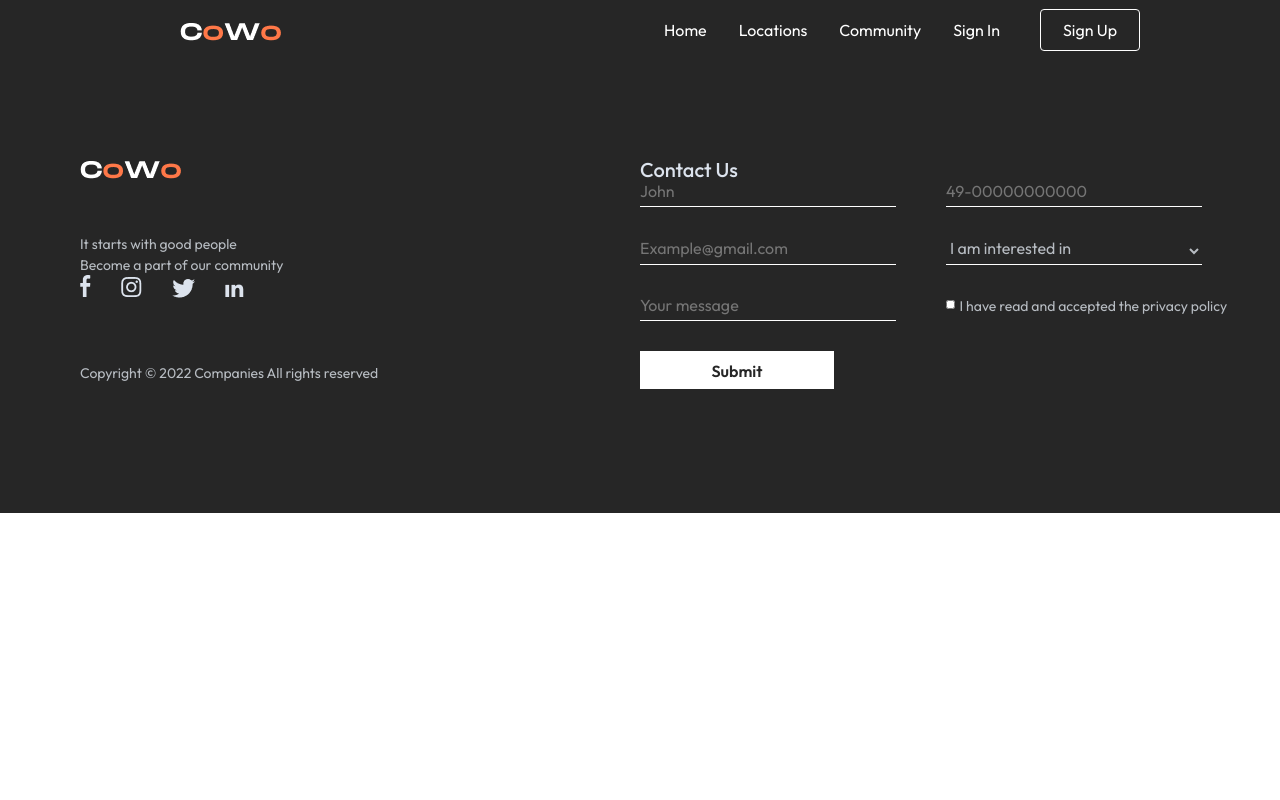
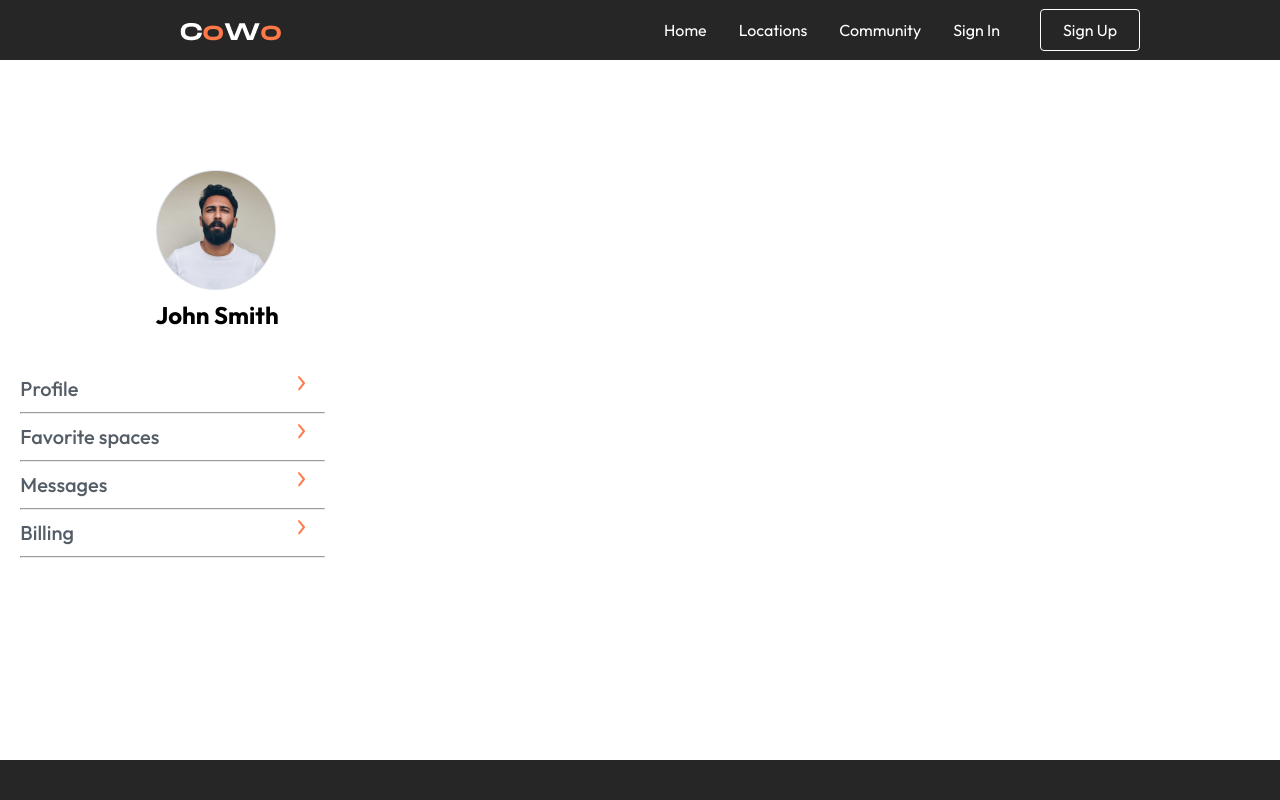
Before and after one commit to Nizami9/coworking, a React (Create React App) app: page /myprofileftside in a window 1280 px wide. Shown: the top 800 px of the page. Built offline with nearby package versions, Linux system fonts and the light colour scheme.

Commit message:
finish leftside of MyProfile

```diff
--- a/src/App.js
+++ b/src/App.js
@@ -6,7 +6,7 @@ import Community from "./Components/MainPage/Community";
 import Signin from "./Components/MainPage/Signin";
 import SignUp from "./Components/MainPage/SignUp";
 import Home from "./Components/MainPage/Home/Home";
-import MyProfile from "./Components/MyProfile/MyProfile";
+import MyProfileLeftSide from "./Components/MyProfileLeftSide/MyProfileLeftSide";
 
 
 function App() {
@@ -22,7 +22,8 @@ function App() {
         <Route path="/community" element={<Community />} />
         <Route path="/signin" element={<Signin />} />
         <Route path="/sign-up" element={<SignUp />} />
-        <Route path="/myprofile" element={<MyProfile />} />
+        /* Just show the left side of Profile */
+        <Route path="/myprofileftside" element={<MyProfileLeftSide />} />
 
       </Routes>
     </BrowserRouter>
--- a/src/Components/MyProfile/MyProfile.js
+++ b/src/Components/MyProfileLeftSide/MyProfileLeftSide.js
@@ -1,9 +1,9 @@
 import React from 'react';
 import ProfileImage from './ProfileImages/Ellipse.png';
-import "./Myprofile.css";
+import "./MyprofileLeftSide.css";
 import { NavLink } from "react-router-dom";
 import Vector from "./ProfileImages/Vector.png"
-const MyProfile = () => {
+const MyProfileLeftSide = () => {
   return (
     <div>
         <div className='containerMyProfle'>
@@ -52,4 +52,4 @@ const MyProfile = () => {
   )
 }
 
-export default MyProfile
+export default MyProfileLeftSide
```
Also changed, not shown: src/Components/MyProfileLeftSide/MyprofileLeftSide.css (renamed from src/Components/MyProfile/Myprofile.css), src/Components/MyProfileLeftSide/ProfileImages/Ellipse.png (renamed from src/Components/MyProfile/ProfileImages/Ellipse.png), src/Components/MyProfileLeftSide/ProfileImages/Vector.png (renamed from src/Components/MyProfile/ProfileImages/Vector.png).
